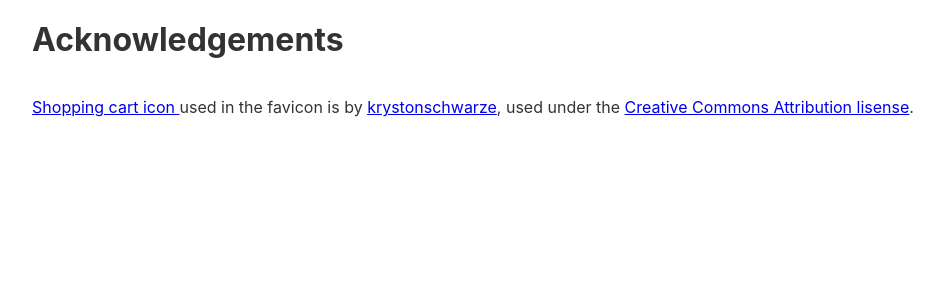
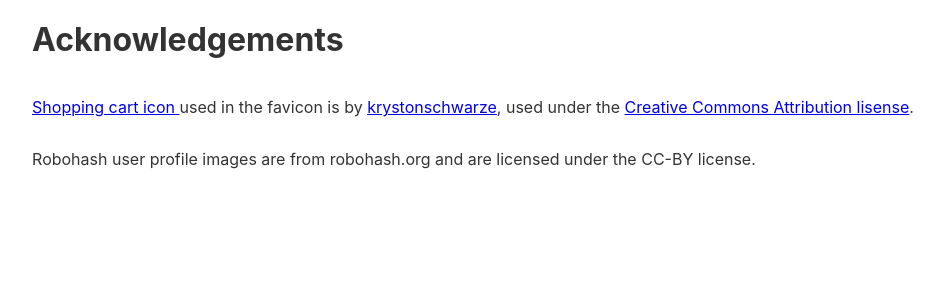
Before and after one commit to vaasuu/2023-final-project-vaasuu, a React (Vite) app in the folder frontend/: page /acknowledgements in a window 1280 px wide. Shown: the top 300 px of the page, without its empty margins (167-1111 px from the left). Built offline with nearby package versions, Linux system fonts and the light colour scheme; no server answers.

Commit message:
Add mention of robohash on acknowledgements page

```diff
--- a/frontend/src/components/pages/Acknowledgements/Acknowledgements.jsx
+++ b/frontend/src/components/pages/Acknowledgements/Acknowledgements.jsx
@@ -19,6 +19,10 @@ const Acknowledgements = () => {
         </a>
         .
       </p>
+      <p>
+        Robohash user profile images are from robohash.org and are licensed
+        under the CC-BY license.
+      </p>
     </div>
   );
 };
```
